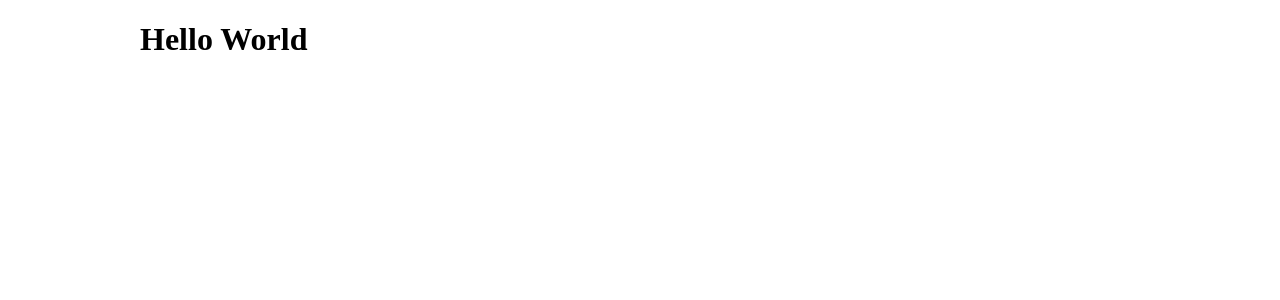
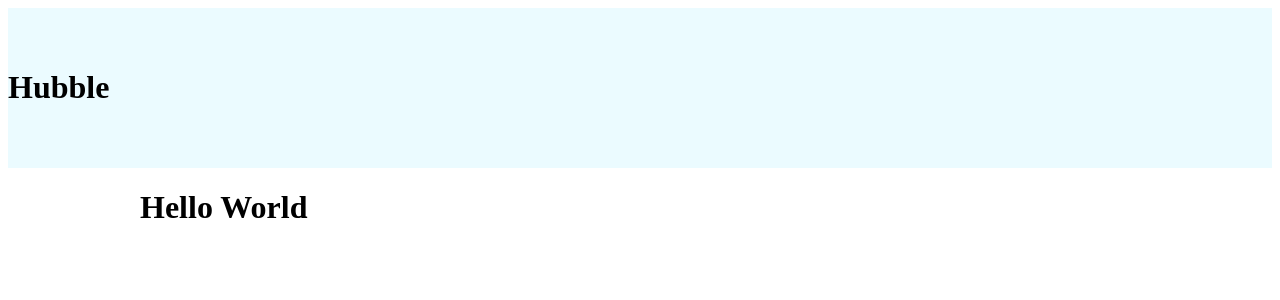
Before and after one commit to JWoltjen/styled-components-tutorial, a React (Create React App) app: page / in a window 1280 px wide. Shown: the top 300 px of the page. Built offline with nearby package versions, Linux system fonts and the light colour scheme.

Commit message:
create styled header component

```diff
--- a/src/App.js
+++ b/src/App.js
@@ -1,10 +1,14 @@
+import Header from './components/Header'
 import {Container} from './components/styles/container.styled'
 
 function App() {
   return (
+    <>
+    <Header />
     <Container>
       <h1>Hello World</h1>
     </Container>
+    </>
   );
 }
 
--- /dev/null
+++ b/src/components/Header.js
@@ -0,0 +1,11 @@
+import React from 'react'
+import {StyledHeader} from './styles/Header.styled'
+function Header() {
+    return (
+        <StyledHeader>
+            <h1>Hubble</h1>
+        </StyledHeader>
+    )
+}
+
+export default Header
--- /dev/null
+++ b/src/components/styles/Header.styled.js
@@ -0,0 +1,6 @@
+import styled from 'styled-components'
+
+export const StyledHeader = styled.header`
+background-color: #ebfbff;
+padding: 40px 0;
+`
```
